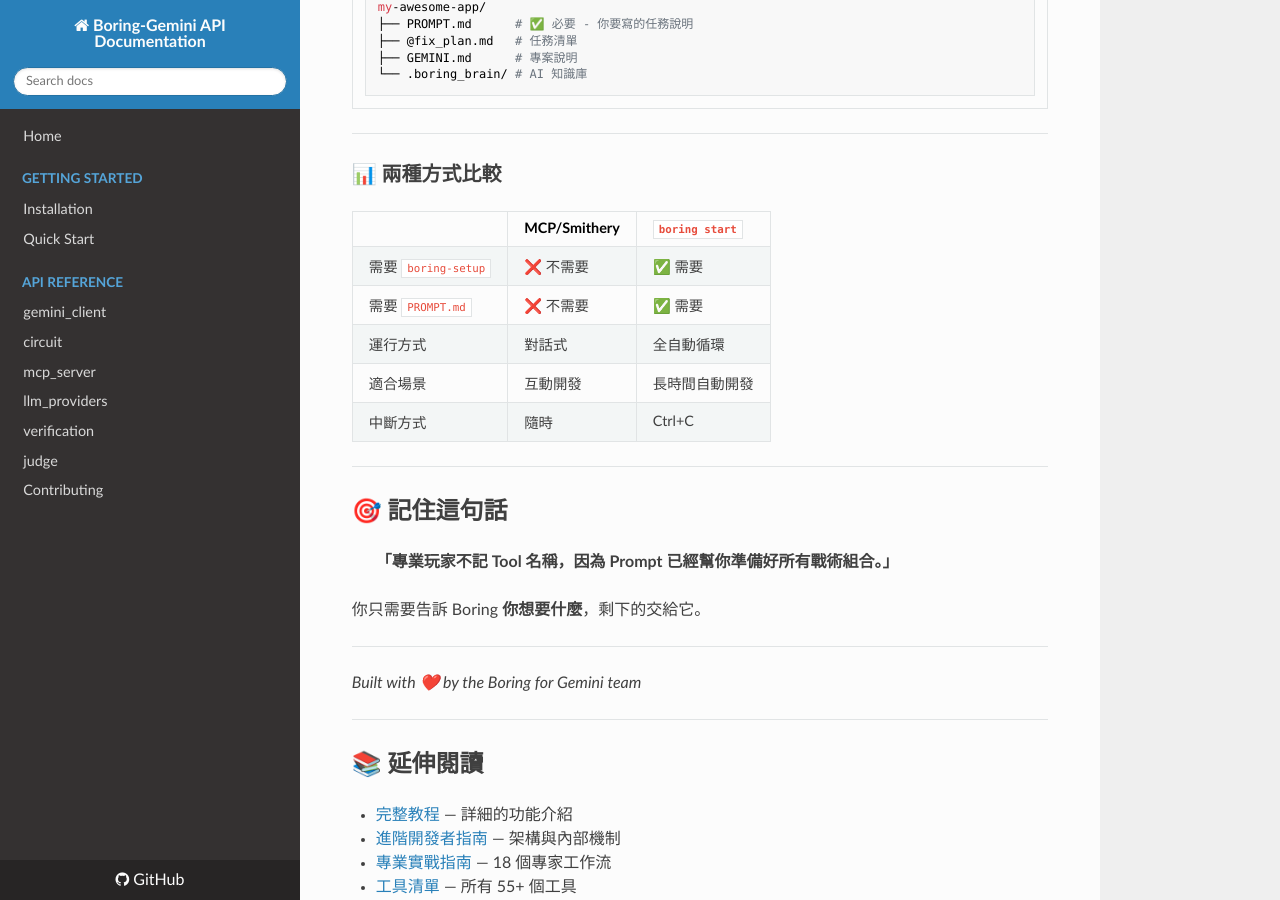
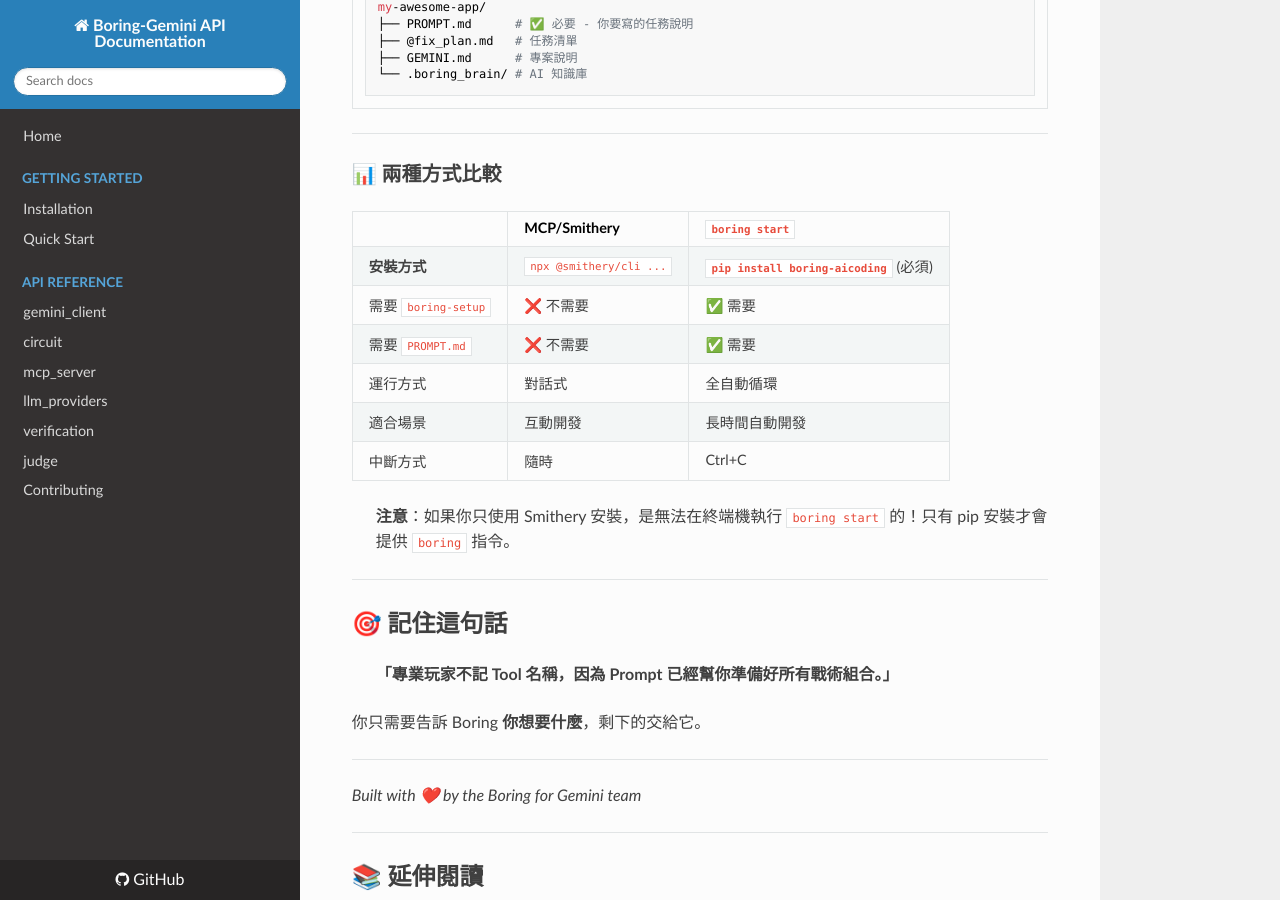
Before and after one commit to Boring206/boring-gemini, an MkDocs documentation site: the page built from docs/PRACTICAL_DEMO.md, in a window 1280 px wide and 900 px high, scrolled down 9435 px. Built offline with MkDocs 1.6.1, drawn with Linux system fonts in a browser that asks for light colours; nearby versions of some CDN libraries.

Commit message:
docs: clarify installation requirements for boring start vs smithery

```diff
--- a/docs/PRACTICAL_DEMO.md
+++ b/docs/PRACTICAL_DEMO.md
@@ -452,11 +452,14 @@
 
 | | MCP/Smithery | `boring start` |
 |--|--------------|----------------|
+| **安裝方式** | `npx @smithery/cli ...` | **`pip install boring-aicoding`** (必須) |
 | 需要 `boring-setup` | ❌ 不需要 | ✅ 需要 |
 | 需要 `PROMPT.md` | ❌ 不需要 | ✅ 需要 |
 | 運行方式 | 對話式 | 全自動循環 |
 | 適合場景 | 互動開發 | 長時間自動開發 |
 | 中斷方式 | 隨時 | Ctrl+C |
+
+> **注意**：如果你只使用 Smithery 安裝，是無法在終端機執行 `boring start` 的！只有 pip 安裝才會提供 `boring` 指令。
 
 ---
 
```
